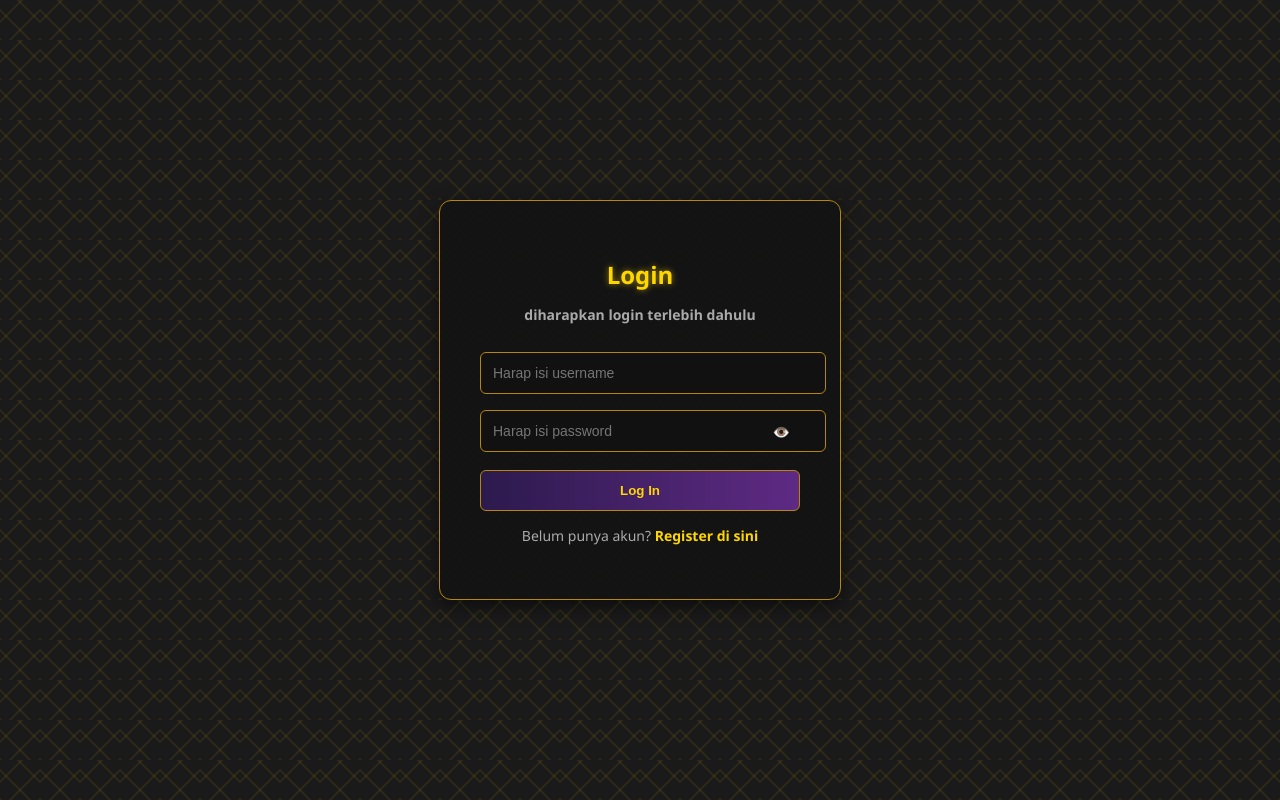
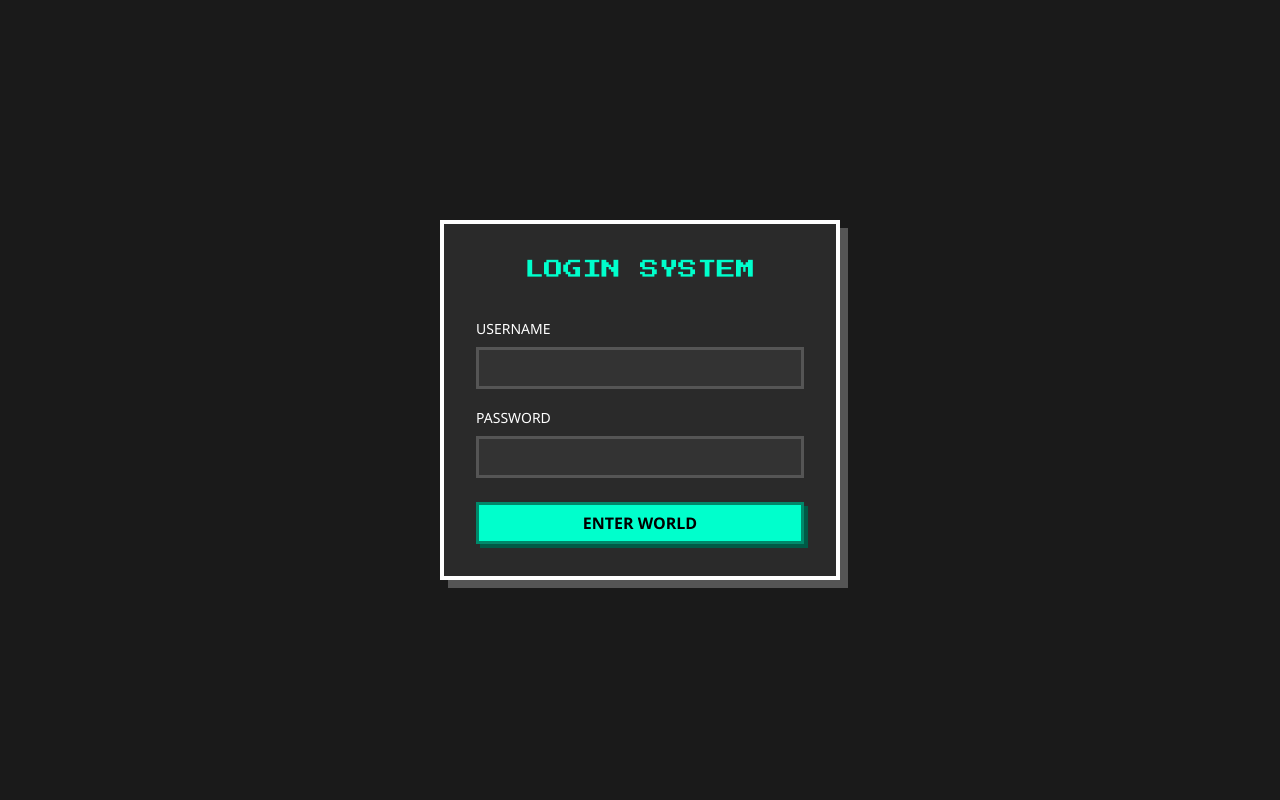
Before and after one commit to QinxxTzy/regi, a PHP site: page / in a window 1280 px wide. Run offline with PHP 8.4, Linux system fonts and the light colour scheme.

Commit message:
update index.php menambahkan config.php

```diff
--- /dev/null
+++ b/config.php
@@ -0,0 +1,12 @@
+<?php
+$host = "localhost";
+$user = "root";
+$pass = "";
+$db   = "user_system";
+
+$conn = mysqli_connect($host, $user, $pass, $db);
+
+if (!$conn) {
+    die("Koneksi gagal: " . mysqli_connect_error());
+}
+?>
--- a/index.php
+++ b/index.php
@@ -1,95 +1,115 @@
+<?php
+include 'config.php';
+session_start();
+
+$error = "";
+if (isset($_POST['login'])) {
+    $username = mysqli_real_escape_string($conn, $_POST['username']);
+    $password = md5($_POST['password']);
+
+    $query = "SELECT * FROM users WHERE username='$username' AND password='$password'";
+    $result = mysqli_query($conn, $query);
+
+    if (mysqli_num_rows($result) == 1) {
+        $_SESSION['username'] = $username;
+        header("Location: dashboard.php");
+    } else {
+        $error = "Username atau Password salah!";
+    }
+}
+?>
+
 <!DOCTYPE html>
 <html lang="id">
 <head>
     <meta charset="UTF-8">
-    <title>Login Dengan PHP dan MySQL</title>
+    <meta name="viewport" content="width=device-width, initial-scale=1.0">
+    <title>Pixel Login | Modern</title>
+    <link href="https://cdn.jsdelivr.net/npm/bootstrap@5.3.0/dist/css/bootstrap.min.css" rel="stylesheet">
     <style>
+        @import url('https://fonts.googleapis.com/css2?family=Press+Start+2P&display=swap');
+
         body {
-        margin: 0; padding: 0; font-family: 'Segoe UI', sans-serif;
-        background: #1a1a1a; color: #f5f5f5;
-        background-image:
-          repeating-linear-gradient(45deg, rgba(255,215,0,0.07) 0, rgba(255,215,0,0.07) 2px, transparent 2px, transparent 20px),
-          repeating-linear-gradient(-45deg, rgba(255,215,0,0.07) 0, rgba(255,215,0,0.07) 2px, transparent 2px, transparent 20px);
-        background-size: 40px 40px;
-        display: flex; justify-content: center; align-items: center; height: 100vh;
+            background-color: #1a1a1a;
+            color: #fff;
+            font-family: 'Segoe UI', Tahoma, Geneva, Verdana, sans-serif;
+            display: flex;
+            align-items: center;
+            justify-content: center;
+            height: 100vh;
         }
-    .login-container { display: flex; justify-content: center; align-items: center; width: 100%; }
-    .login-box {
-        background: rgba(20,20,20,0.95);
-        padding: 40px; border: 1px solid #b8860b; border-radius: 12px;
-        width: 320px; text-align: center; box-shadow: 0 6px 18px rgba(0,0,0,0.5);
+
+        .pixel-card {
+            background: #2a2a2a;
+            border: 4px solid #fff;
+            box-shadow: 8px 8px 0px #555;
+            padding: 2rem;
+            max-width: 400px;
+            width: 100%;
         }
-    .login-box h1 { font-size: 24px; color: #ffd700; margin-bottom: 10px; text-shadow: 0 0 6px rgba(255,215,0,0.6); }
-    .login-box h3 { font-size: 14px; color: #aaa; margin-bottom: 20px; }
-    .login-box input {
-        width: 100%; padding: 12px; margin: 8px 0;
-        border: 1px solid #b8860b; border-radius: 6px; background: #111; color: #ffd700; font-size: 14px;
+
+        .pixel-title {
+            font-family: 'Press Start 2P', cursive;
+            font-size: 1.2rem;
+            text-align: center;
+            margin-bottom: 2rem;
+            color: #00ffcc;
         }
-    .login-box button {
-        width: 100%; padding: 12px;
-        background: linear-gradient(90deg, #2c1a4d, #5e2a84);
-        border: 1px solid #b8860b; border-radius: 6px;
-        color: #ffd700; font-weight: bold; cursor: pointer; margin-top: 10px; transition: 0.3s;
+
+        .form-control {
+            background: #333;
+            border: 3px solid #555;
+            border-radius: 0;
+            color: #fff;
         }
-    .login-box button:hover { background: linear-gradient(90deg, #5e2a84, #2c1a4d); transform: scale(1.05); }
-    .error { color: #f44336; margin-bottom: 15px; font-size: 14px; font-weight: bold; }
-    .success {
-        background: #2ecc71; color: #fff; padding: 10px 20px; border-radius: 6px;
-        margin: 10px 0; font-size: 14px; font-weight: bold; text-align: center;
-        opacity: 0; transform: translateY(-15px); animation: fadeIn 0.6s forwards;
+
+        .form-control:focus {
+            background: #444;
+            border-color: #00ffcc;
+            box-shadow: none;
+            color: #fff;
         }
-    @keyframes fadeIn { to { opacity: 1; transform: translateY(0); } }
-    .password-wrapper { position: relative; }
-    .toggle-eye {
-        position: absolute; right: 10px; top: 50%; transform: translateY(-50%);
-        cursor: pointer; color: #ffd700; font-size: 14px;
+
+        .btn-pixel {
+            background: #00ffcc;
+            border: 3px solid #00886a;
+            border-radius: 0;
+            color: #000;
+            font-weight: bold;
+            box-shadow: 4px 4px 0px #005a46;
+            width: 100%;
+            transition: all 0.1s;
+        }
+
+        .btn-pixel:active {
+            transform: translate(2px, 2px);
+            box-shadow: 2px 2px 0px #005a46;
         }
     </style>
 </head>
 <body>
-    <div class="login-container">
-        <div class="login-box">
-            <h1>Login</h1>
-            <h3>diharapkan login terlebih dahulu</h3>
 
-            <?php if (isset($_GET['error'])): ?>
-                <p class="error">⚠️ Username atau password salah, silakan coba lagi.</p>
-            <?php endif; ?>
-            <?php if (isset($_GET['logout']) && $_GET['logout'] == 'success'): ?>
-                <p class="success" id="logoutMsg">✅ Anda berhasil logout.</p>
+<div class="pixel-card">
+    <div class="pixel-title">LOGIN SYSTEM</div>
+
+    <?php if($error): ?>
+        <div class="alert alert-danger py-2" style="border-radius:0; font-size: 0.8rem;">
+            <?= $error ?>
+        </div>
     <?php endif; ?>
 
-            <form action="login.php" method="post">
-                <input type="text" name="username" placeholder="Harap isi username" required>
-
-                <div class="password-wrapper">
-                    <input type="password" id="loginPassword" name="password" placeholder="Harap isi password" required>
-                    <span class="toggle-eye" onclick="togglePassword('loginPassword', this)">👁️</span>
+    <form method="POST">
+        <div class="mb-3">
+            <label class="form-label small">USERNAME</label>
+            <input type="text" name="username" class="form-control" required>
+        </div>
+        <div class="mb-4">
+            <label class="form-label small">PASSWORD</label>
+            <input type="password" name="password" class="form-control" required>
+        </div>
+        <button type="submit" name="login" class="btn btn-pixel">ENTER WORLD</button>
+    </form>
 </div>
 
-                <button type="submit" name="login">Log In</button>
-            </form>
-
-            <p style="margin-top:15px; font-size:14px; color:#aaa;">
-                Belum punya akun?
-                <a href="register.php" style="color:#ffd700; font-weight:bold; text-decoration:none;">
-                    Register di sini
-                </a>
-            </p>
-        </div>
-    </div>
-
-    <script>
-    function togglePassword(id, el) {
-        const input = document.getElementById(id);
-        if (input.type === "password") {
-            input.type = "text";
-            el.textContent = "🙈";
-        } else {
-            input.type = "password";
-            el.textContent = "👁️";
-        }
-    }
-    </script>
 </body>
 </html>
```
Lines whose indentation alone changed are shown as unchanged.
